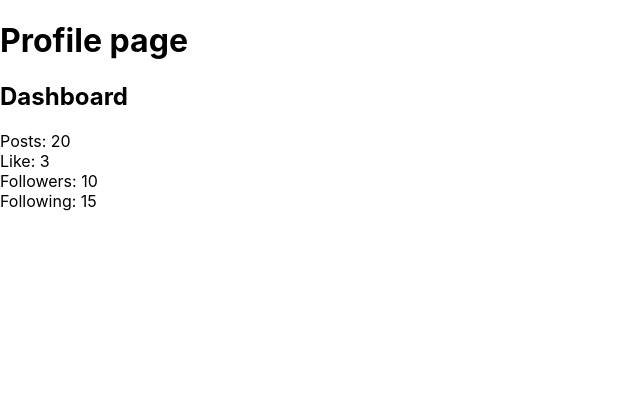
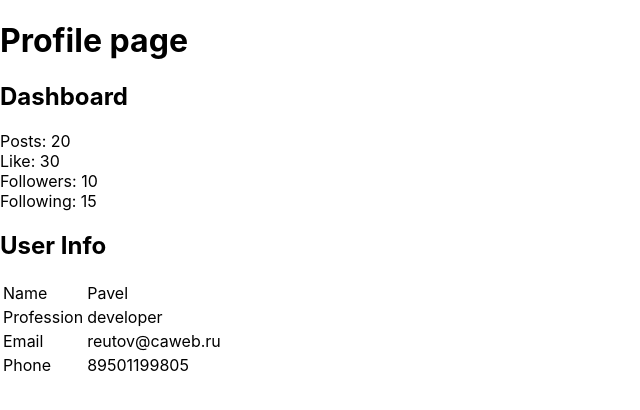
Before and after one commit to CaWeb007/learning_1, a Next.js app: page /profile in a window 1280 px wide. Shown: the top 410 px of the page, without its empty margins (0-640 px from the left). Built offline with nearby package versions, Linux system fonts and the light colour scheme; data requests are answered from the project's data file.

Commit message:
swr client data fetch

```diff
--- a/db.json
+++ b/db.json
@@ -18,8 +18,11 @@
   ],
   "dashboard": {
     "posts": 20,
-    "like": 3,
+    "like": 30,
     "followers": 10,
     "following": 15
-  }
+  },
+  "user": [
+    {"id": 1, "email": "reutov@caweb.ru", "name": "Pavel", "phone": "89501199805", "profession": "developer"}
+  ]
 }
--- a/package.json
+++ b/package.json
@@ -14,7 +14,8 @@
     "json-server": "^0.17.0",
     "next": "12.3.1",
     "react": "18.2.0",
-    "react-dom": "18.2.0"
+    "react-dom": "18.2.0",
+    "swr": "^1.3.0"
   },
   "devDependencies": {
     "eslint": "8.23.1",
--- a/pages/profile/index.js
+++ b/pages/profile/index.js
@@ -1,5 +1,10 @@
-import {useEffect, useState} from "react";
-
+import {useEffect, useState} from "react"
+import useSWR from "swr"
+const fetcher = async () => {
+    const response = await fetch('http://localhost:4000/user/1')
+    const data = await response.json()
+    return data
+}
 function Profile() {
     const [isLoading, setIsLoading] = useState(true)
     const [dashboard, setDashboard] = useState(null)
@@ -12,9 +17,10 @@ function Profile() {
         }
         fetchDashData()
     }, [])
-    if (isLoading)
+    const {data, error} = useSWR('userInfo', fetcher)
+
+    if (isLoading || !data)
         return <h2>Loading...</h2>
-    console.log(dashboard)
     return (
         <>
             <h1>Profile page</h1>
@@ -28,6 +34,15 @@ function Profile() {
                     )
                 })}
             </div>
+            <div>
+                <h2>User Info</h2>
+                <table>
+                    <tr><td>Name</td><td>{data.name}</td></tr>
+                    <tr><td>Profession</td><td>{data.profession}</td></tr>
+                    <tr><td>Email</td><td>{data.email}</td></tr>
+                    <tr><td>Phone</td><td>{data.phone}</td></tr>
+                </table>
+            </div>
         </>
     )
 }
```
Also changed, not shown: 1 other file (tests, documents, lock files or other folders).
